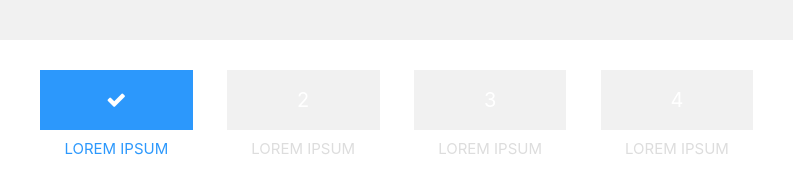
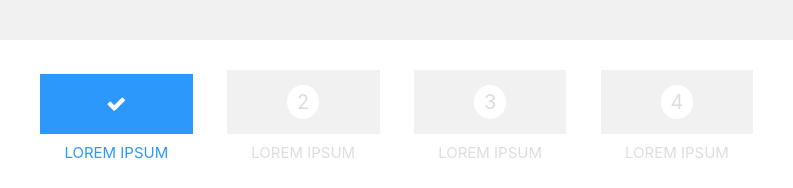
Before and after one commit to saifur703/fiverr-client-jpg-to-html, a plain HTML site: page index.html in a window 1280 px wide. Shown: the part 431-619 px from the top of the page, 30-823 px from the left. Drawn offline with nearby package versions, Linux system fonts and the light colour scheme.

Commit message:
button css fix

```diff
--- a/index.html
+++ b/index.html
@@ -82,15 +82,15 @@
                             Lorem ipsum
                         </div>
                         <div class="control-btn">
-                            <button>2</button>
+                            <button><span>2</span></button>
                             Lorem ipsum
                         </div>
                         <div class="control-btn">
-                            <button>3</button>
+                            <button><span>3</span></button>
                             Lorem ipsum
                         </div>
                         <div class="control-btn">
-                            <button>4</button>
+                            <button><span>4</span></button>
                             Lorem ipsum
                         </div>
 
--- a/style.css
+++ b/style.css
@@ -235,6 +235,18 @@ ul {
   margin: 30px 0;
 }
 
+.control-btn.active button span {
+  color: #2c98fc;
+}
+
+.control-btn button span {
+  background: #fff;
+  border-radius: 50%;
+  color: #ddd;
+  display: inline-block;
+  padding: 2px 10px;
+}
+
 .single-control:first-child {
   margin-left: 0;
 }
```
